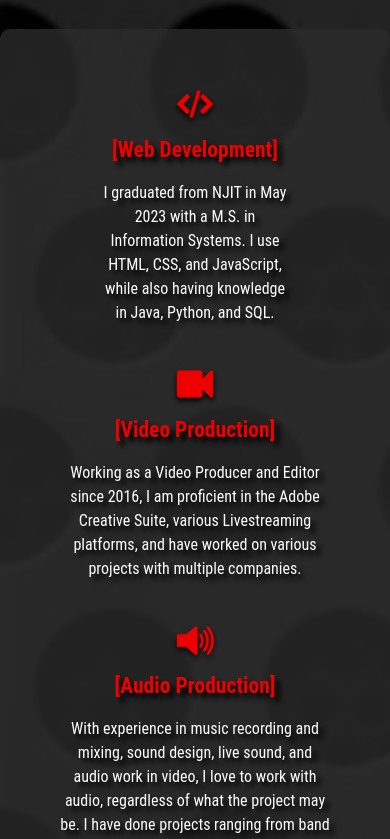
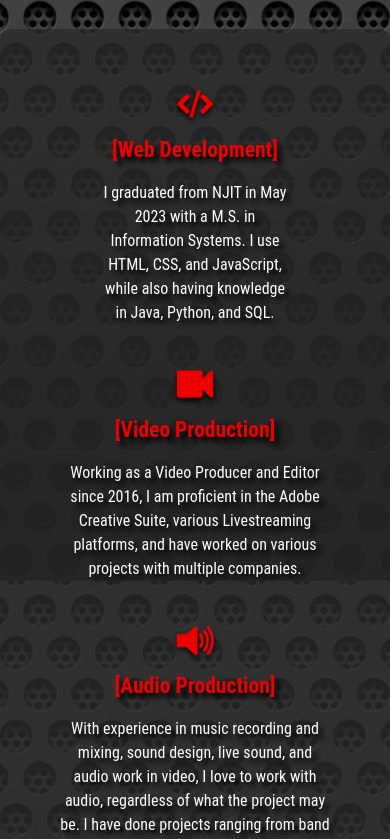
Before and after one commit to ArthurWash/Arthur-Wash-Professional-Website, a plain HTML site: page index.html in a window 390 px wide. Shown: the part 263-1102 px from the top of the page. Drawn offline with nearby package versions, Linux system fonts and the light colour scheme.

Commit message:
fix: Fix made a mobile dimension background img

```diff
--- a/style.css
+++ b/style.css
@@ -97,7 +97,7 @@ h2 {
     h1 {font-size: 3em;}
     .subtitle {font-size: .8em;}
     body {
-        background-attachment: scroll;
+        background-image: url(./images/Mobile\ Background\ for\ Website.jpg);
         padding: 0;
     }
 }
```
Also changed, not shown: images/Mobile Background for Website.jpg (added).
